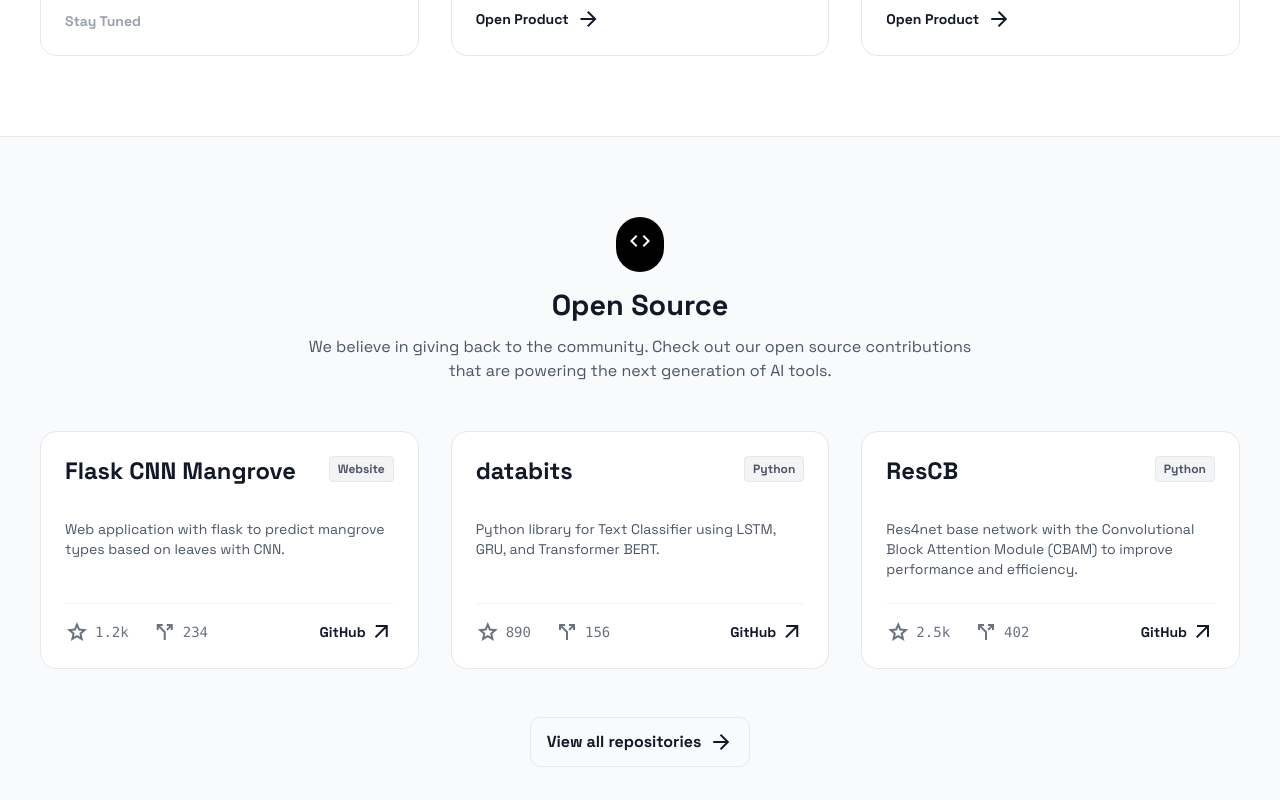
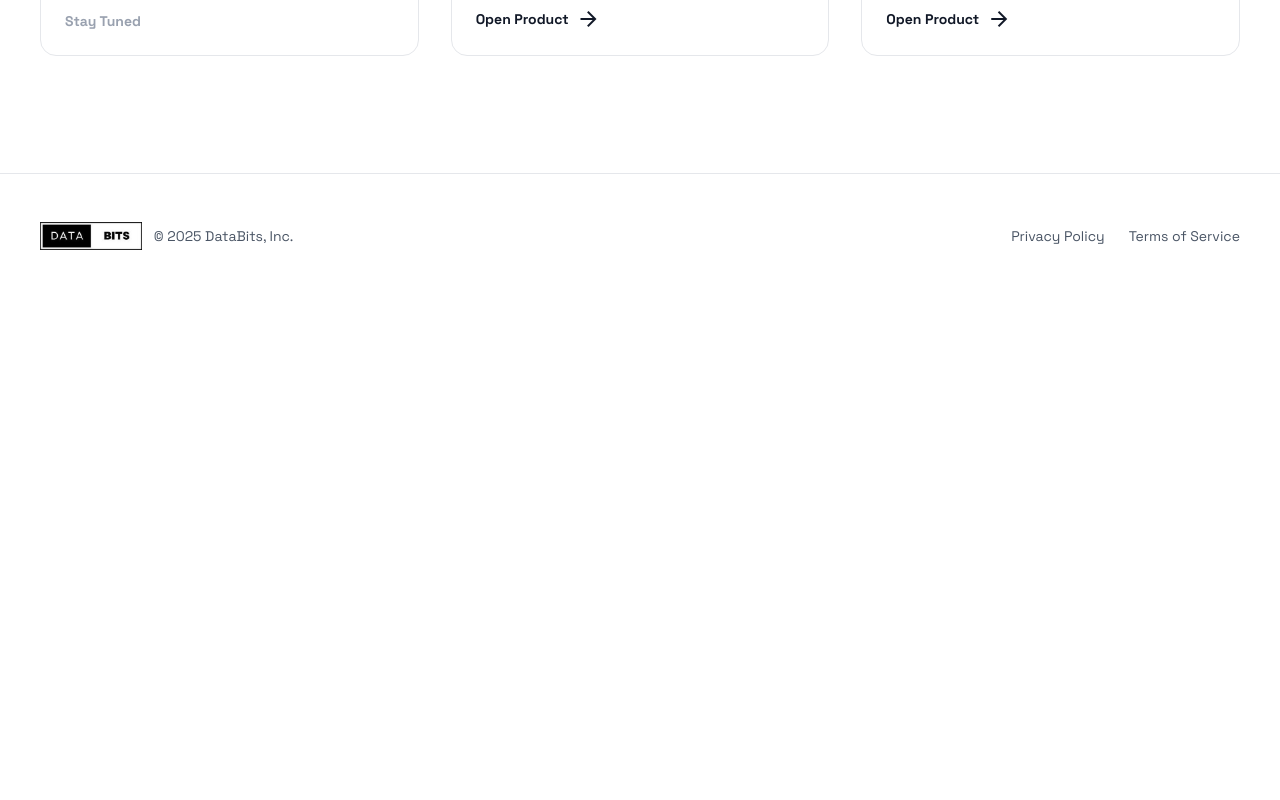
Before and after one commit to Databits-Indonesia/Website-DataBits, a Next.js app: page /products in a window 1280 px wide. Shown: the part 620-1420 px from the top of the page. After the commit the page ends 918 px from the top, so only its background shows below. Built offline with nearby package versions, Linux system fonts and the light colour scheme.

Commit message:
- Removed unused imports and commented-out code from About, Products, and Research pages to enhance code clarity and maintainability.

```diff
--- a/app/about/page.tsx
+++ b/app/about/page.tsx
@@ -1,3 +1,5 @@
+'use client';
+
 import Navbar from '@/components/Header';
 import { motion } from 'framer-motion';
 import Footer from '@/components/Footer';
@@ -14,7 +16,7 @@ const AboutPage = () => {
       <Navbar />
       <div className="flex flex-col gap-16 pb-20">
       {/* Hero */}
-      <motion.section
+      <motion.div
         className="pt-20 pb-10 px-4 text-center"
         initial={{ opacity: 0, y: 20 }}
         animate={{ opacity: 1, y: 0 }}
@@ -24,7 +26,7 @@ const AboutPage = () => {
         <h2 className="text-lg text-gray-600 dark:text-gray-400 max-w-2xl mx-auto">
           DataBits is dedicated to building intelligent systems that solve complex real-world problems and drive human progress forward.
         </h2>
-      </motion.section>
+      </motion.div>
 
       {/* Philosophy */}
       <section className="section container mx-auto">
--- a/app/products/page.tsx
+++ b/app/products/page.tsx
@@ -36,33 +36,6 @@ const ProductsPage = () => {
       icon: 'shopping_bag',
       badge: null,
       external: true
-    }
-  ];
-
-  const openSourceProjects = [
-    {
-      title: 'Flask CNN Mangrove',
-      desc: 'Web application with flask to predict mangrove types based on leaves with CNN.',
-      stars: '1.2k',
-      forks: '234',
-      link: 'https://github.com/Databits-Indonesia/Flask-CNN-Mangrove',
-      language: 'Website'
-    },
-    {
-      title: 'databits',
-      desc: 'Python library for Text Classifier using LSTM, GRU, and Transformer BERT.',
-      stars: '890',
-      forks: '156',
-      link: 'https://github.com/Databitss/databits',
-      language: 'Python'
-    },
-    {
-      title: 'ResCB',
-      desc: 'Res4net base network with the Convolutional Block Attention Module (CBAM) to improve performance and efficiency.',
-      stars: '2.5k',
-      forks: '402',
-      link: 'https://github.com/Databitss/ResCB',
-      language: 'Python'
     }
   ];
 
@@ -138,85 +111,6 @@ const ProductsPage = () => {
             </div>
           </div>
         </section>
-
-      {/* Open Source Section */}
-      <section className="section section-muted border-t border-gray-200 dark:border-gray-800">
-        <div className="container mx-auto">
-            <motion.div
-              className="text-center mb-12"
-              initial={{ opacity: 0, y: 20 }}
-              whileInView={{ opacity: 1, y: 0 }}
-              viewport={{ once: true }}
-              transition={{ duration: 0.5 }}
-            >
-                <motion.div
-                  className="flex items-center justify-center gap-2 mb-4"
-                  initial={{ scale: 0 }}
-                  whileInView={{ scale: 1 }}
-                  viewport={{ once: true }}
-                  transition={{ duration: 0.4, delay: 0.2 }}
-                >
-                    <div className="code-icon">
-                        <span className="material-symbols-outlined text-2xl">code</span>
-                    </div>
-                </motion.div>
-                <h2 className="h2-sm">Open Source</h2>
-                <p className="text-gray-600 dark:text-gray-400 max-w-2xl mx-auto">
-                    We believe in giving back to the community. Check out our open source contributions that are powering the next generation of AI tools.
-                </p>
-            </motion.div>
-
-            <div className="grid grid-cols-1 md:grid-cols-3 gap-8">
-                {openSourceProjects.map((project, i) => (
-                    <motion.div
-                      key={i}
-                      className="card card-hover flex flex-col group grow"
-                      initial={{ opacity: 0, y: 20 }}
-                      whileInView={{ opacity: 1, y: 0 }}
-                      viewport={{ once: true }}
-                      transition={{ duration: 0.4, delay: i * 0.1 }}
-                      whileHover={{ y: -8, transition: { duration: 0.2 } }}
-                    >
-                        <div className="flex justify-between items-start mb-4">
-                            <h3 className="h3 group-hover:text-primary transition-colors">{project.title}</h3>
-                            <span className="text-xs font-bold px-2 py-1 rounded bg-gray-100 dark:bg-gray-800 text-gray-600 dark:text-gray-300 border border-gray-200 dark:border-gray-700">{project.language}</span>
-                        </div>
-                        <p className="text-gray-600 dark:text-gray-400 text-sm mb-6 grow">{project.desc}</p>
-                        <div className="flex items-center gap-6 text-sm text-gray-500 dark:text-gray-400 mt-auto pt-4 border-t border-gray-100 dark:border-gray-800">
-                            <div className="flex items-center gap-1.5" title="Stars">
-                                <span className="material-symbols-outlined text-[18px]">star</span>
-                                <span className="font-mono">{project.stars}</span>
-                            </div>
-                            <div className="flex items-center gap-1.5" title="Forks">
-                                <span className="material-symbols-outlined text-[18px]">call_split</span>
-                                <span className="font-mono">{project.forks}</span>
-                            </div>
-                            <a href={project.link} className="ml-auto flex items-center gap-1 font-bold icon-color hover:text-primary transition-colors">
-                                GitHub <span className="material-symbols-outlined text-[16px] icon-color">arrow_outward</span>
-                            </a>
-                        </div>
-                    </motion.div>
-                ))}
-            </div>
-
-            <motion.div
-              className="mt-12 text-center"
-              initial={{ opacity: 0, y: 20 }}
-              whileInView={{ opacity: 1, y: 0 }}
-              viewport={{ once: true }}
-              transition={{ duration: 0.5, delay: 0.3 }}
-            >
-                 <motion.a
-                   href="https://github.com/Databits-Indonesia"
-                   className="btn btn-secondary"
-                   whileHover={{ scale: 1.05 }}
-                   whileTap={{ scale: 0.95 }}
-                 >
-                    View all repositories <span className="material-symbols-outlined">arrow_forward</span>
-                 </motion.a>
-            </motion.div>
-        </div>
-      </section>
       </div>
       <Footer />
     </>
--- a/app/research/page.tsx
+++ b/app/research/page.tsx
@@ -1,3 +1,5 @@
+'use client';
+
 import { motion } from 'framer-motion'
 import Navbar from '@/components/Header';
 import Footer from '@/components/Footer';
```
